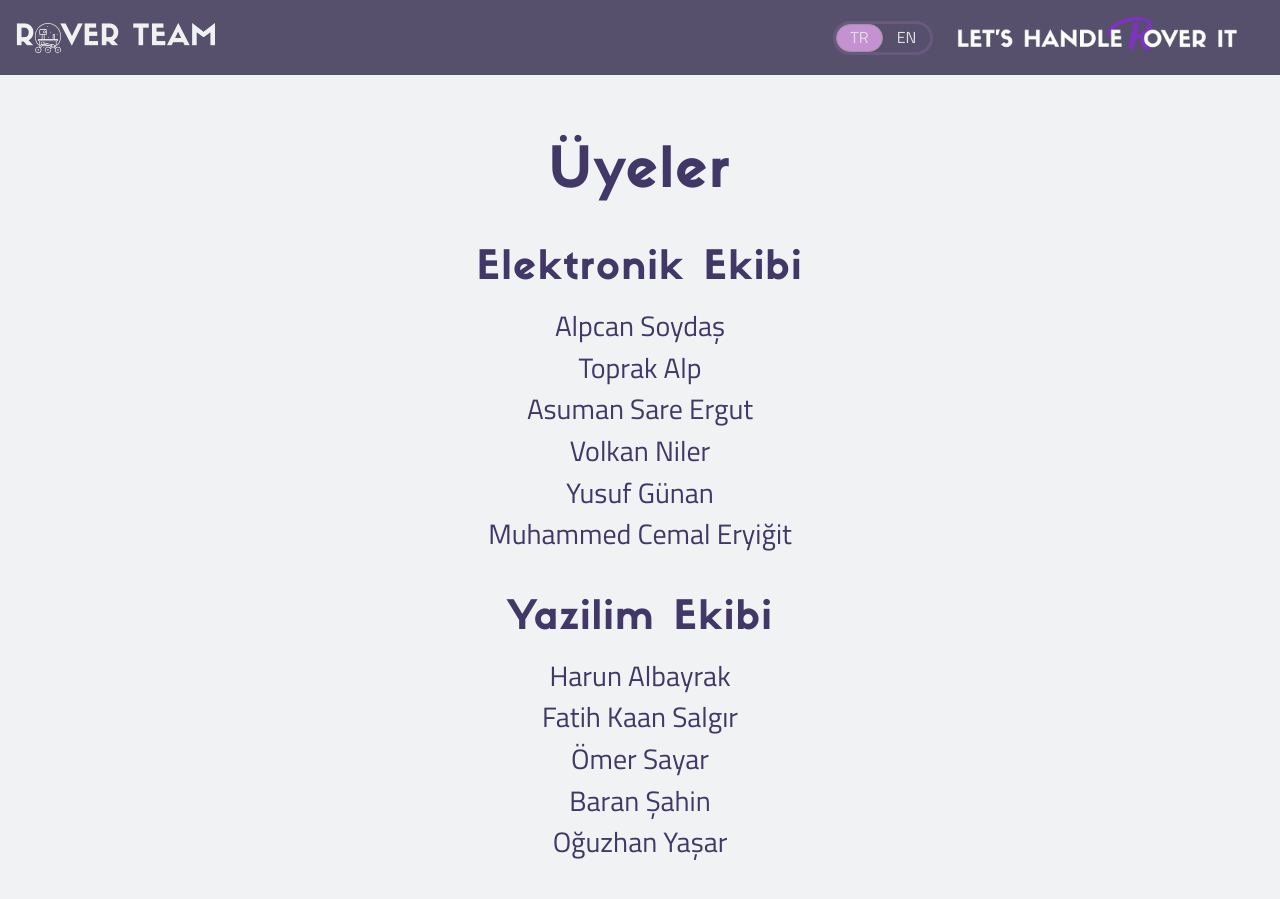
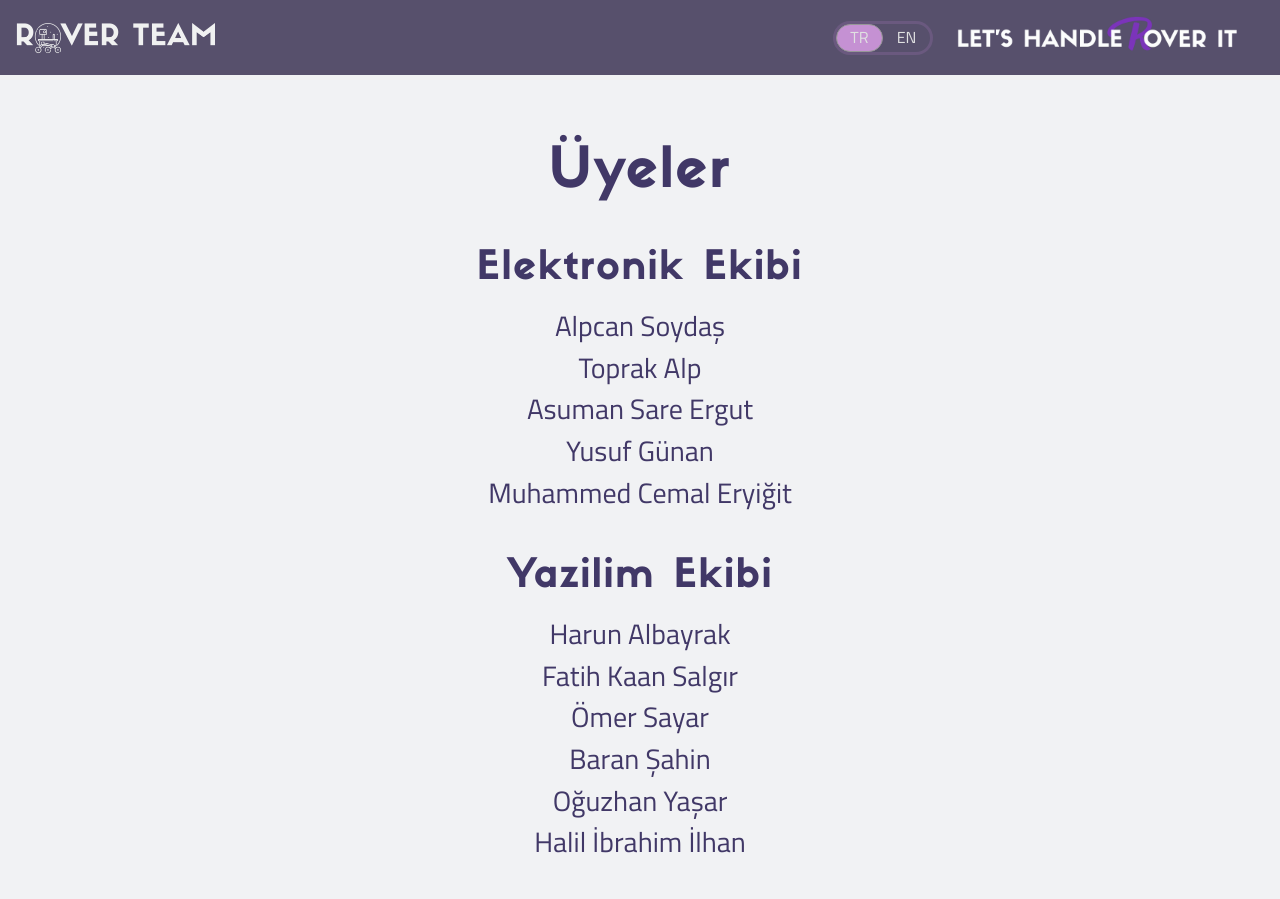
Before and after one commit to harunalbayrak/gtu-rover-website, a Jekyll site: the page built from members/index.md, in a window 1280 px wide and 900 px high. Built offline with Jekyll 4.4.1, drawn with Linux system fonts in a browser that asks for light colours; nearby versions of some CDN libraries.

Commit message:
Update _config.yml

```diff
--- a/_config.yml
+++ b/_config.yml
@@ -19,7 +19,6 @@ members:
     - Alpcan Soydaş
     - Toprak Alp
     - Asuman Sare Ergut
-    - Volkan Niler
     - Yusuf Günan
     - Muhammed Cemal Eryiğit
   - software:
@@ -28,6 +27,7 @@ members:
     - Ömer Sayar
     - Baran Şahin
     - Oğuzhan Yaşar
+    - Halil İbrahim İlhan
   - mechanical:
     - Muhammed Eymen Sunduvaç
     - Yunus Emre Eyüboğlu
```
